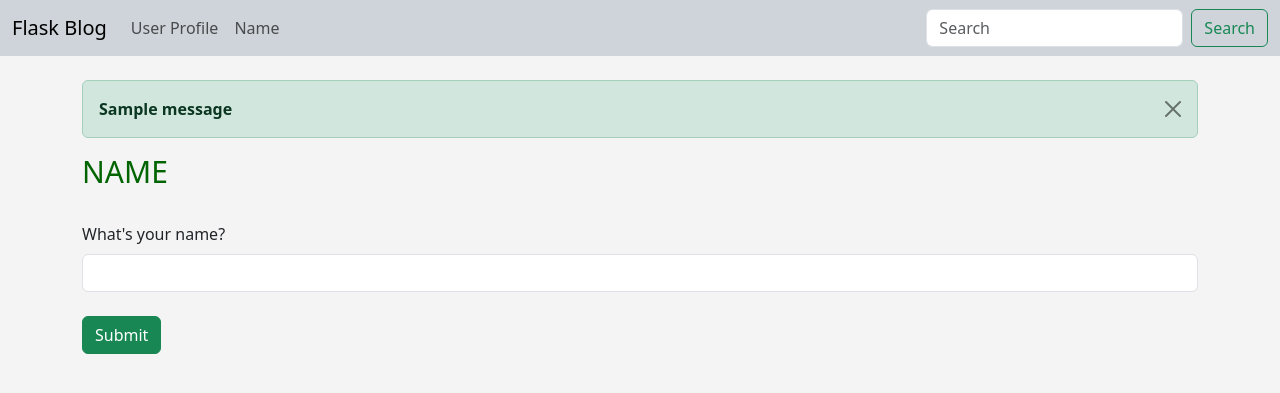
After one commit to PandaBacon21/codemy_flask_project, a Flask app: page /name/ in a window 1280 px wide. The commit adds this page. Shown: the top 393 px of the page. Run offline with Flask 2, Linux system fonts and the light colour scheme; one stand-in notice (Sample message) is shown.

Commit message:
added static folder with subfolders and updated routes

```diff
--- a/main.py
+++ b/main.py
@@ -1,18 +1,41 @@
-from flask import Flask, render_template
+import os
+from flask import Flask, render_template, flash
+from flask_wtf import FlaskForm
+from wtforms import StringField, SubmitField
+from wtforms.validators import DataRequired
+
+app = Flask(__name__)
+app.config['SECRET_KEY'] = os.environ.get('SECRET_KEY') #key saved in .env
+
+#CLASSES
+#create a form class
+class NameForm(FlaskForm):
+    name = StringField("What's your name?", validators=[DataRequired()])
+    submit = SubmitField('Submit')
 
 
-app = Flask(__name__)
-
+#ROUTES
 @app.route('/')
 def index():
     return render_template('index.html')
 
-@app.route('/user/<name>', methods=['GET', 'POST'])
+@app.route('/user/<name>/', methods=['GET', 'POST'])
 def user(name):
     return render_template('user.html', name=name)
 
+@app.route('/name/', methods=['GET', 'POST'])
+def name():
+    name = None
+    form = NameForm()
+    #validate form
+    if form.validate_on_submit():
+        name = form.name.data
+        form.name.data = ''
+        flash('Form Submitted Successfully!')
+    return render_template('name.html', name=name, form=form)
 
-#custom error pages
+
+#CUSTOM ERROR PAGES
 #invalid URL
 @app.errorhandler(404)
 def page_not_found(e):
--- /dev/null
+++ b/static/css/style.css
@@ -0,0 +1,13 @@
+h1 {
+    color: darkgreen;
+    font-size: 30px;
+}
+
+body {
+    background: #f4f4f4;
+}
+
+#demo {
+    font-size: 20px;
+    color: darkgreen;
+}
--- /dev/null
+++ b/static/js/myfile.js
@@ -0,0 +1 @@
+document.getElementById('demo').innerHTML = 'This was created with JaveScript';
--- a/templates/base.html
+++ b/templates/base.html
@@ -5,6 +5,7 @@
     <meta name="viewport" content="width=device-width, initial-scale=1">
     <title>{% block title %}{% endblock %}</title>
     <link href="https://cdn.jsdelivr.net/npm/bootstrap@5.3.0-alpha1/dist/css/bootstrap.min.css" rel="stylesheet" integrity="sha384-GLhlTQ8iRABdZLl6O3oVMWSktQOp6b7In1Zl3/Jr59b6EGGoI1aFkw7cmDA6j6gD" crossorigin="anonymous">
+    <link href="{{ url_for('static', filename='css/style.css')}}" rel="stylesheet"
     {% block html_head %}{% endblock %}
   </head>
   <body>
@@ -13,6 +14,7 @@
     <script src="https://cdn.jsdelivr.net/npm/@popperjs/core@2.11.6/dist/umd/popper.min.js" integrity="sha384-oBqDVmMz9ATKxIep9tiCxS/Z9fNfEXiDAYTujMAeBAsjFuCZSmKbSSUnQlmh/jp3" crossorigin="anonymous"></script>
     <script src="https://cdn.jsdelivr.net/npm/bootstrap@5.3.0-alpha1/dist/js/bootstrap.min.js" integrity="sha384-mQ93GR66B00ZXjt0YO5KlohRA5SY2XofN4zfuZxLkoj1gXtW8ANNCe9d5Y3eG5eD" crossorigin="anonymous"></script>
     <div class="container">
+        <br/>
         {% block content %}
         {% endblock %}
     </div>
--- /dev/null
+++ b/templates/name.html
@@ -0,0 +1,40 @@
+{% extends "base.html" %}
+
+{% block title %}Name Form{% endblock %}
+
+
+{% block content %}
+
+    {% for message in get_flashed_messages() %}
+    <div class="alert alert-success alert-dismissible fade show" role="alert">
+        <strong>{{ message }}</strong>
+        <button type="button" class="btn-close" data-bs-dismiss="alert" aria-label="Close"></button>
+      </div>
+    {% endfor %}
+
+    {% if name %}
+        <h1>Hello {{ name }}!!</h1>
+        <br/>
+        <img src="{{ url_for('static', filename='images/family.JPG')}}" width="1100"/>
+        <br/><br/>
+        <p id="demo">This is the demo stuff...</p>
+
+    <script src="{{ url_for('static', filename='js/myfile.js')}}"></script>
+
+    {% else %}
+        <h1>NAME</h1>
+        <br/>
+        <form method="POST">
+            {{ form.hidden_tag() }}
+            {{ form.name.label(class="form-label") }}
+            {{ form.name(class="form-control") }}
+            <br/>
+            {{ form.submit(class="btn btn-success") }}
+
+        </form>
+    {% endif %}
+
+{% endblock %}
+
+{% block footer %}
+{% endblock %}
--- a/templates/navbar.html
+++ b/templates/navbar.html
@@ -1,4 +1,4 @@
-<nav class="navbar navbar-expand-lg bg-body-tertiary">
+<nav class="navbar navbar-expand-lg bg-dark-subtle">
     <div class="container-fluid">
       <a class="navbar-brand" href="{{ url_for('index')}}">Flask Blog</a>
       <button class="navbar-toggler" type="button" data-bs-toggle="collapse" data-bs-target="#navbarSupportedContent" aria-controls="navbarSupportedContent" aria-expanded="false" aria-label="Toggle navigation">
@@ -9,6 +9,9 @@
           <li class="nav-item">
             <a class="nav-link" href="{{ url_for('user', name='Josh')}}">User Profile</a>
           </li>
+          <li class="nav-item">
+            <a class="nav-link" href="{{ url_for('name')}}">Name</a>
+          </li>
         </ul>
         <form class="d-flex" role="search">
           <input class="form-control me-2" type="search" placeholder="Search" aria-label="Search">
--- a/templates/user.html
+++ b/templates/user.html
@@ -1,6 +1,6 @@
 {% extends "base.html" %}
 
-{% block title %}Homepage{% endblock %}
+{% block title %}Profile Page{% endblock %}
 
 
 {% block content %}
```
Also changed, not shown: static/images/family.JPG (added), 2 other files.
